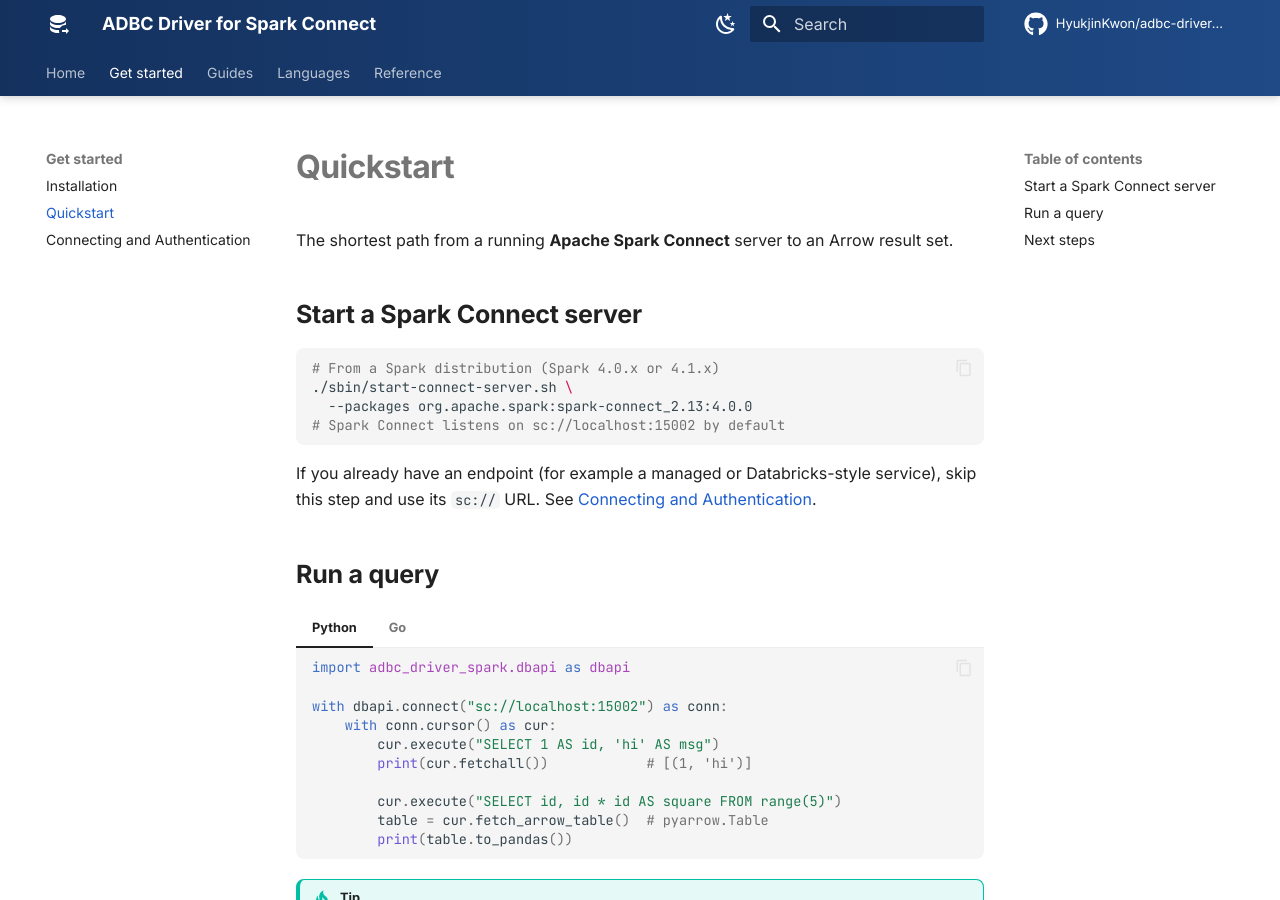
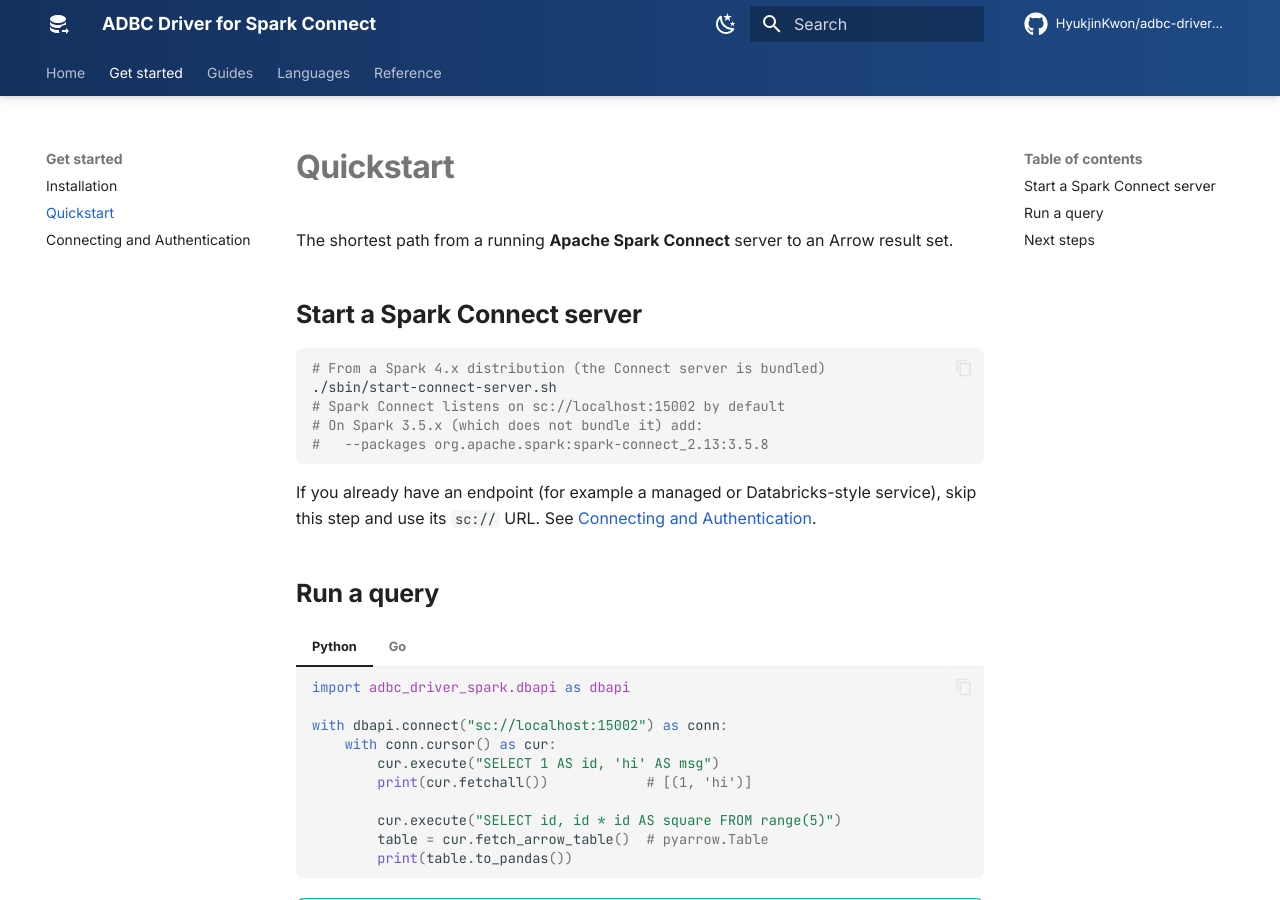
Before and after one commit to HyukjinKwon/adbc-driver-spark, an MkDocs documentation site: the page built from docs/quickstart.md, in a window 1280 px wide and 900 px high. Built offline with MkDocs 1.6.1 and Material for MkDocs 9.7.7, drawn with Linux system fonts in a browser that asks for light colours; comment, search, counter and statistics services are not loaded.

Commit message:
docs: Spark 4.x bundles the Connect server, so drop --packages
The 4.x distribution ships the Connect server, so start-connect-server.sh
needs no --packages. Update the README, quickstart, troubleshooting, and the
Python examples to show the bundled 4.x command and note that only Spark 3.5.x
(which does not bundle it) needs --packages org.apache.spark:spark-connect_2.13.

Co-authored-by: Isaac

````diff
--- a/docs/quickstart.md
+++ b/docs/quickstart.md
@@ -7,10 +7,11 @@
 ## Start a Spark Connect server
 
 ```bash
-# From a Spark distribution (Spark 4.0.x or 4.1.x)
-./sbin/start-connect-server.sh \
-  --packages org.apache.spark:spark-connect_2.13:4.0.0
+# From a Spark 4.x distribution (the Connect server is bundled)
+./sbin/start-connect-server.sh
 # Spark Connect listens on sc://localhost:15002 by default
+# On Spark 3.5.x (which does not bundle it) add:
+#   --packages org.apache.spark:spark-connect_2.13:3.5.8
 ```
 
 If you already have an endpoint (for example a managed or Databricks-style
````
Also changed, not shown: README.md (+4 -2 lines), docs/troubleshooting.md (+3 -2 lines), examples/python/README.md (+3 -2 lines), 1 other file.
